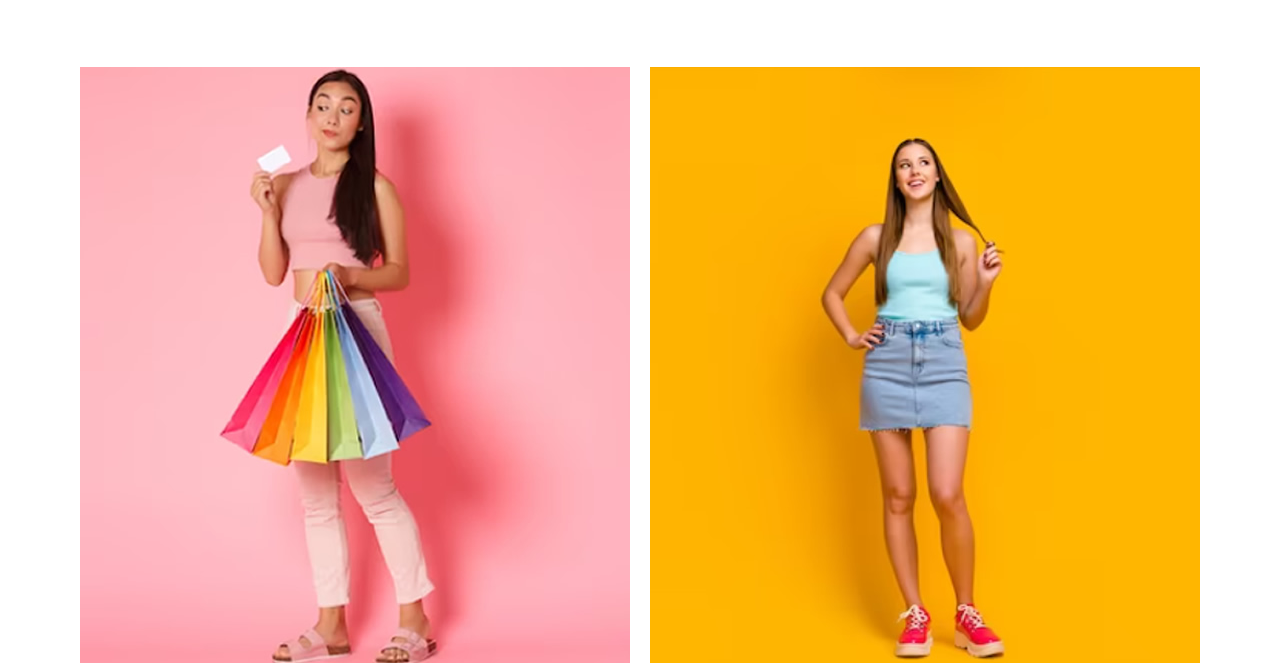
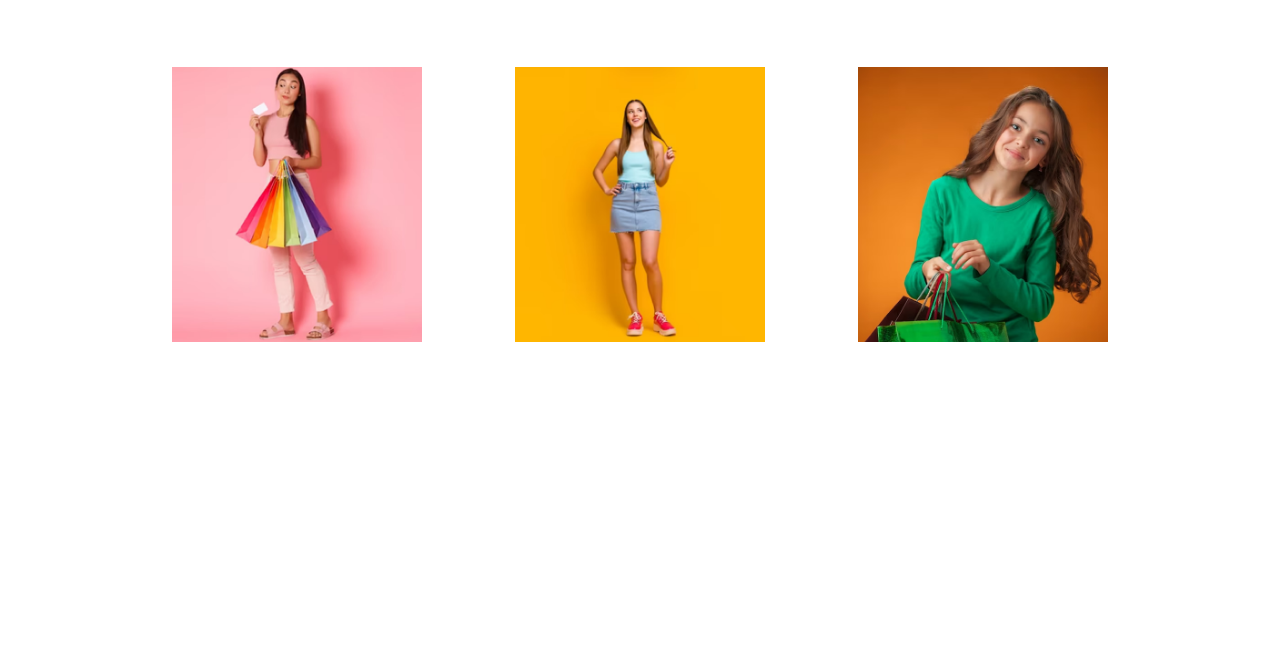
Before and after one commit to marceru1/MSFLIX, a plain HTML site: page index.html in a window 1280 px wide. Shown: the part 564-1227 px from the top of the page. After the commit the page ends 1013 px from the top, so only its background shows below. Drawn offline with nearby package versions, Linux system fonts and the light colour scheme.

Commit message:
comecando 10/03

```diff
--- a/css/style.css
+++ b/css/style.css
@@ -116,5 +116,23 @@ p {
 
 .categorias {
     margin: 70px;
+}
 
+.corpo-categorias{
+    max-width: 1080px;
+    margin: auto;
+    padding-left: 25px;
+    padding-right: 25px;
 }
+
+.col-3{
+    flex-basis: 30%;
+    max-width: 250px;
+    margin-bottom: 30px;
+}
+
+.col-3 img {
+    width: 100%;
+    object-fit: cover;
+    object-position: center;
+}
```
